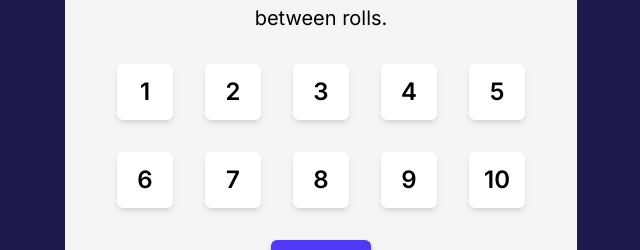
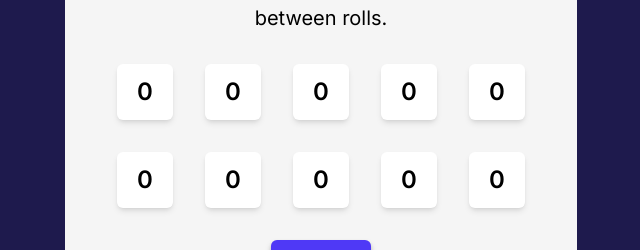
Before and after one commit to iviktorry/tenzies-game, a React (Vite) app: page / in a window 1280 px wide. Shown: the part 304-554 px from the top of the page, without its empty margins (319-959 px from the left). Built offline with nearby package versions, Linux system fonts and the light colour scheme.

Commit message:
feat: create state for unique number, pass number to a dice (all dices have same number)

```diff
--- a/src/components/Main.jsx
+++ b/src/components/Main.jsx
@@ -1,6 +1,12 @@
+import { useState } from "react";
 import DiceButton from "./DiceButton";
 
 export default function Main() {
+  const [randomNumber, setRandomNumber] = useState(0);
+  function handleClick() {
+    setRandomNumber(Math.floor(Math.random() * 6));
+  }
+
   return (
     <main className="px-6 py-10 flex flex-col gap-8 items-center text-center text-xl  sm:m-auto sm:rounded-2xl sm:max-w-lg bg-neutral-100 ">
       <div className="flex flex-col items-center">
@@ -12,11 +18,13 @@ export default function Main() {
       </div>
       <section className="grid grid-cols-2 gap-y-4 gap-x-12 sm:gap-8 sm:grid-cols-5 ">
         {Array.from({ length: 10 }).map((_, index) => (
-          <DiceButton key={index + 1} number={index + 1} />
+          <DiceButton key={index + 1} number={randomNumber} />
         ))}
-        {}
       </section>
-      <button className="px-8 py-2 rounded-md shadow-md shadow-neutral-400 font-semibold text-white bg-indigo-600">
+      <button
+        onClick={handleClick}
+        className="px-8 py-2 rounded-md shadow-md shadow-neutral-400 font-semibold text-white bg-indigo-600"
+      >
         Roll
       </button>
     </main>
```
